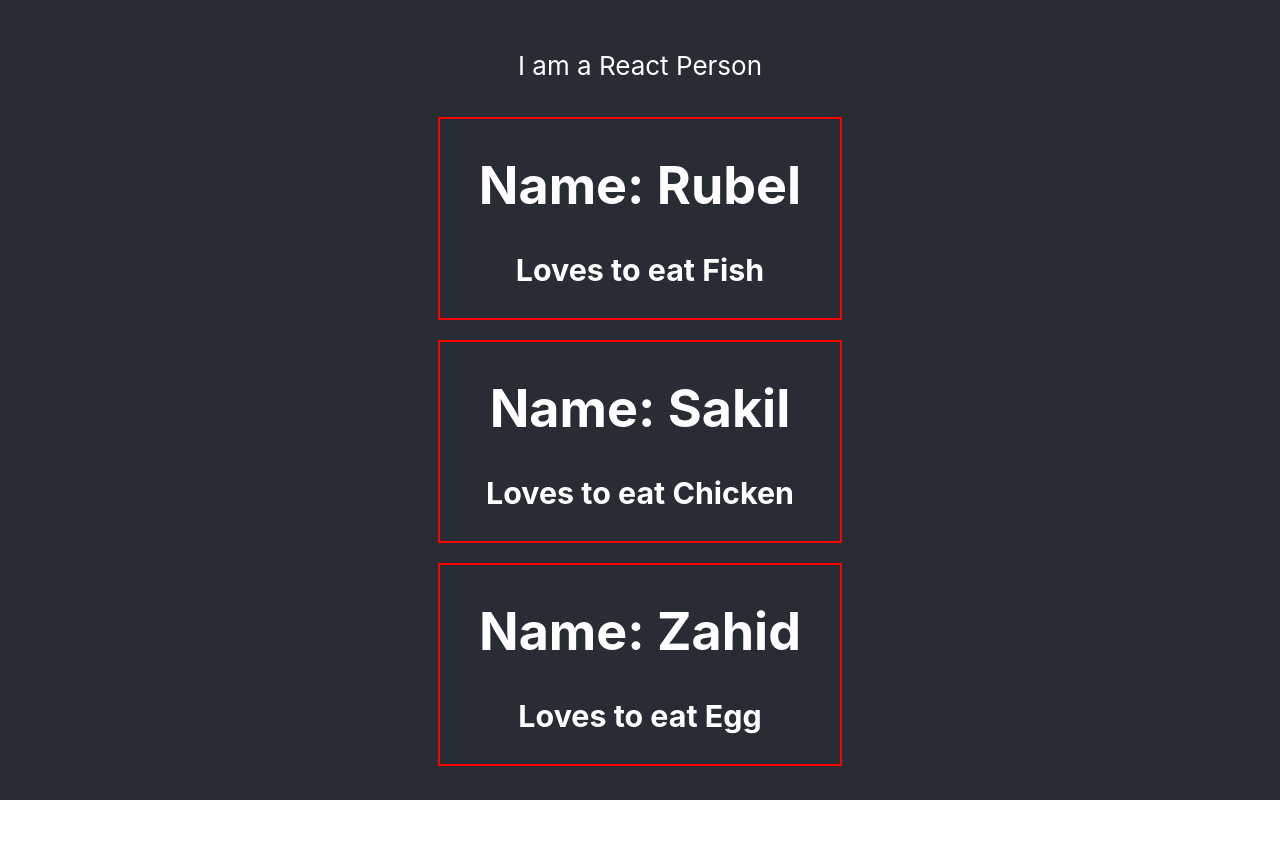
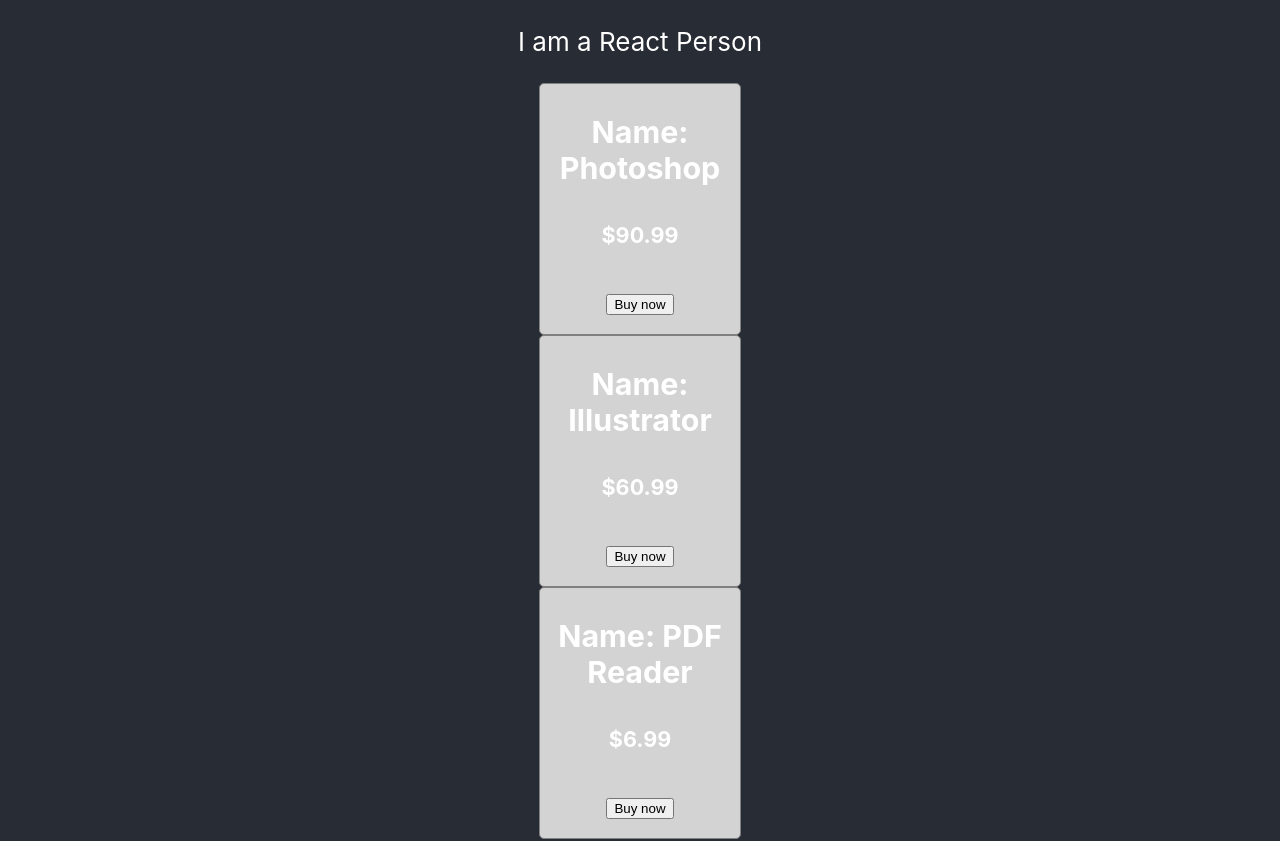
Before and after one commit to prosaber6a/react-core-concept, a React (Create React App) app: page / in a window 1280 px wide. Shown: the top 841 px of the page. Before the commit the page ends 800 px from the top, so only its background shows below. Built offline with nearby package versions, Linux system fonts and the light colour scheme.

Commit message:
Pass object to component and access to object

```diff
--- a/src/App.js
+++ b/src/App.js
@@ -4,14 +4,42 @@
 
 function App() {
 
+  const products = [
+    {name: 'Photoshop', price:'$90.99'},
+    {name: 'Illustrator', price:'$60.99'},
+    {name: 'PDF Reader', price:'$6.99'}
+  ];
+
   return (
     <div className="App">
     <header className="App-header">
     <p>I am a React Person</p>
+    <Product product={products[0]}></Product>
+    <Product product={products[1]}></Product>
+    <Product product={products[2]}></Product>
     <Person name="Rubel" food="Fish"></Person>
     <Person name="Sakil" food="Chicken"></Person>
     <Person name="Zahid" food="Egg"></Person>
     </header>
+    </div>
+    );
+  }
+
+  function Product (props) {
+    const productStyle = {
+      border: '1px solid gray',
+      borderRadius: '5px',
+      backgroundColor: 'lightgray',
+      height: '250px',
+      width: '200px',
+      float: 'left'
+    }
+    const {name, price} = props.product;
+    return (
+      <div style={productStyle}>
+      <h3>Name: {name}</h3>
+      <h5>{price}</h5>
+      <button>Buy now</button>
       </div>
       );
     }
```
Lines whose indentation alone changed are shown as unchanged.
